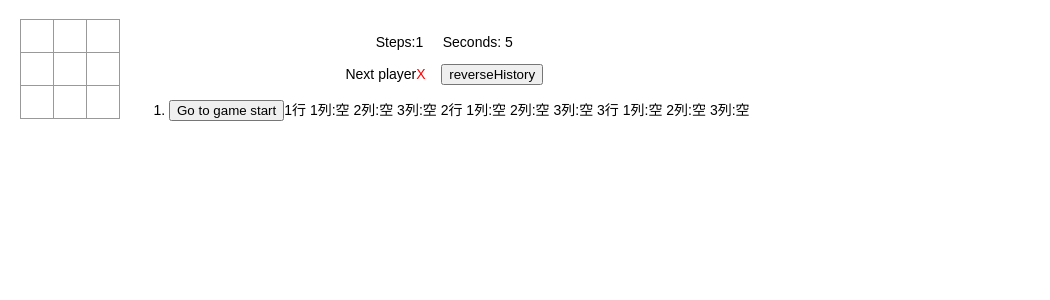
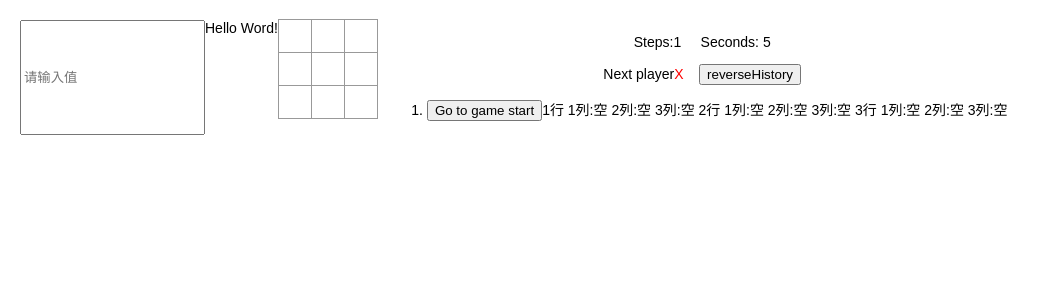
Before and after one commit to zl7261/react-tutorial, a React (Create React App) app: page / in a window 1280 px wide. Shown: the top 300 px of the page, without its empty margins (0-1050 px from the left). Built offline with nearby package versions, Linux system fonts and the light colour scheme.

Commit message:
输入框bind value 修改setState风格

```diff
--- a/src/oxo/Game.tsx
+++ b/src/oxo/Game.tsx
@@ -1,4 +1,4 @@
-import React from 'react'
+import React, {ChangeEvent} from 'react'
 import {Board} from './Board'
 import {StepTimer} from './StepTimer'
 import classNames from 'classnames'
@@ -16,6 +16,7 @@ interface GameState {
   xIsNext: boolean
   reverseHistory: boolean
   step: number
+  inputValue: string
 }
 
 export class Game extends React.Component<any, GameState> {
@@ -29,7 +30,8 @@ export class Game extends React.Component<any, GameState> {
       stepNumber: 0,
       xIsNext: true,
       reverseHistory: false,
-      step: 0
+      step: 0,
+      inputValue: 'Hello Word!'
     }
   }
 
@@ -121,7 +123,7 @@ export class Game extends React.Component<any, GameState> {
               if (column === 1) {
                 // eslint-disable-next-line no-lone-blocks
                 {
-                  context+=`  `
+                  context += `  `
                 }
                 let row = parseInt((index / 3).toString()) + 1
                 context = `${row}行 ${context}`
@@ -135,6 +137,10 @@ export class Game extends React.Component<any, GameState> {
     })
   }
 
+  handleChange = (e: ChangeEvent<HTMLInputElement>) => {
+    this.setState({inputValue: e.target.value})
+  }
+
   render() {
     const history = this.state.history
     const reverseHistory = this.state.reverseHistory
@@ -146,6 +152,11 @@ export class Game extends React.Component<any, GameState> {
 
     return (
       <div className="game">
+        <input type="text"
+               onChange={this.handleChange}
+               placeholder='请输入值'/>
+        {this.state.inputValue}
+
 
         <div className="game-board">
           <Board
--- a/src/oxo/StepTimer.tsx
+++ b/src/oxo/StepTimer.tsx
@@ -43,9 +43,9 @@ export class StepTimer extends React.Component<TimerProp, TimerState> {
 
   componentDidUpdate(prevProp: TimerProp) {
     if (this.props.step !== prevProp.step) {
-      this.setState(state => ({
+      this.setState({
         seconds: 0
-      }))
+      })
     }
   }
 
```
